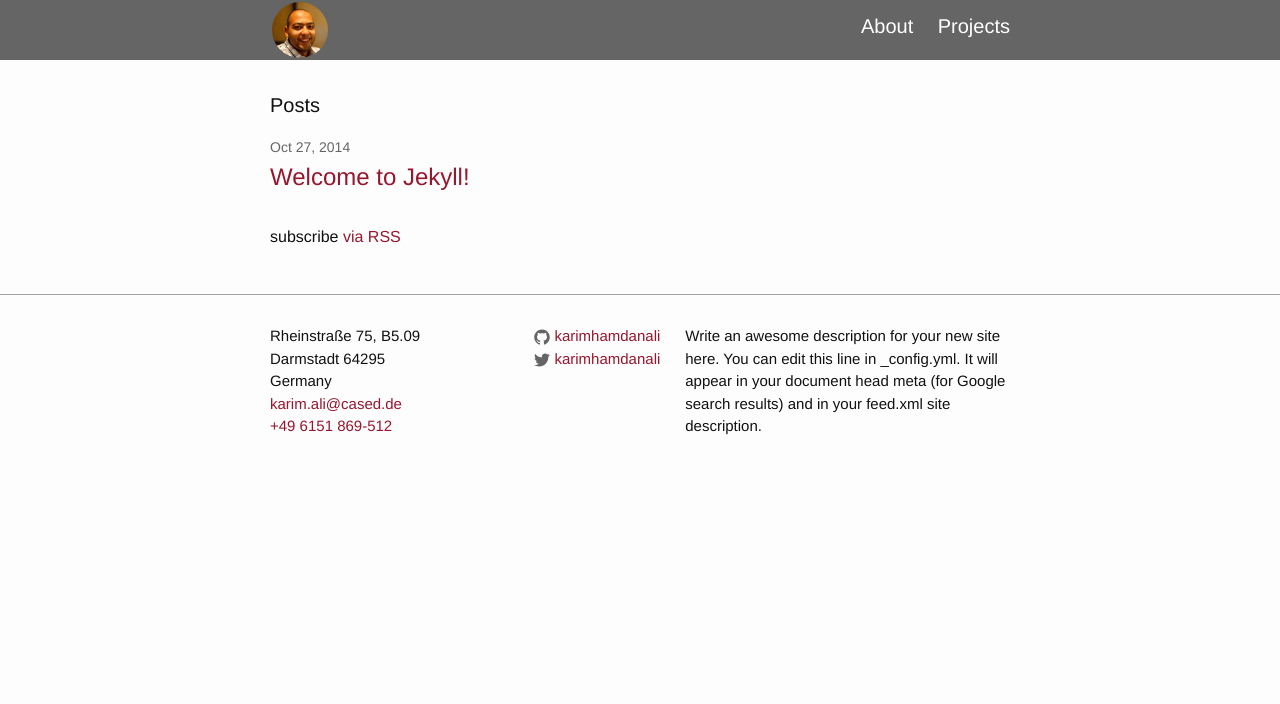
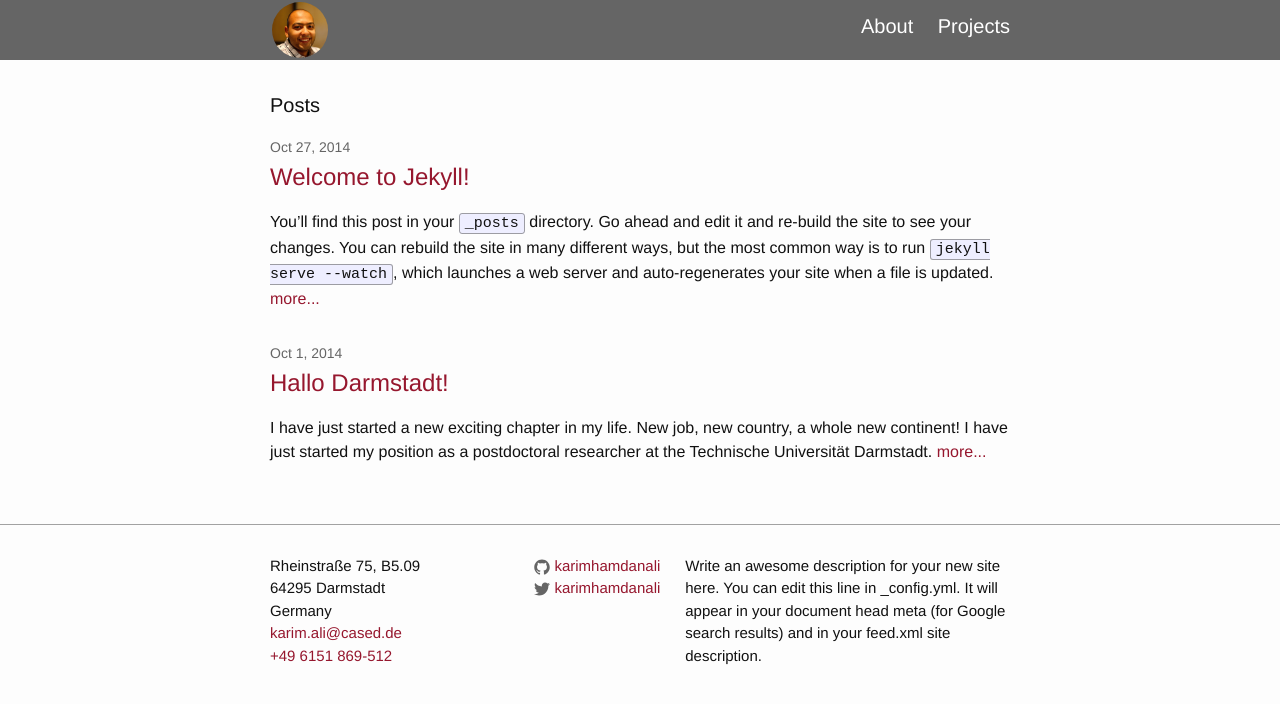
Before and after one commit to karimhamdanali/karimhamdanali.github.io, a Jekyll site: the page built from index.html, in a window 1280 px wide. Shown: the top 704 px of the page. Built offline with Jekyll 4.4.1, drawn with Linux system fonts in a browser that asks for light colours.

Commit message:
adding post about moving to TUD

```diff
--- a/_includes/footer.html
+++ b/_includes/footer.html
@@ -5,7 +5,7 @@
             <div class="footer-col  footer-col-1">
                 <ul class="contact-list">
                     <li>{{ site.address }}</li>
-                    <li>{{ site.city }} {{ site.zipcode }}</li>
+                    <li>{{ site.zipcode }} {{ site.city }}</li>
                     <li>{{ site.country }}</li>
                     <li><a href="mailto:{{ site.email }}">{{ site.email }}</a></li>
                     <li><a href="tel:{{ site.phone }}">{{ site.phoneform }}</a></li>
--- /dev/null
+++ b/_posts/2014-10-01-hallo-darmstadt.markdown
@@ -0,0 +1,15 @@
+---
+layout: post
+title:  "Hallo Darmstadt!"
+date:   2014-10-01 08:30:00
+categories: jobs tud
+---
+I have just started a new exciting chapter in my life. New job, new country, a whole new continent! I have just started
+my position as a postdoctoral researcher at the Technische Universit&auml;t Darmstadt.
+
+I am working within the [Secure Software Engineering (SSE) group][sseblog] which is led by [Eric Bodden][bodden].
+My main focus will be exploring static analysis techniques that can automatically detect misuses of cryptographic APIs
+in Java applications.
+
+[bodden]:    http://bodden.de
+[sseblog]:   http://sseblog.ec-spride.de/
--- a/index.html
+++ b/index.html
@@ -3,21 +3,18 @@ layout: default
 ---
 
 <div class="home">
-
 	<h1 class="page-heading">Posts</h1>
 
 	<ul class="post-list">
 	{% for post in site.posts %}
 		<li>
 			<span class="post-meta">{{ post.date | date: "%b %-d, %Y" }}</span>
-
 			<h2>
 				<a class="post-link" href="{{ post.url | prepend: site.baseurl }}">{{ post.title }}</a>
 			</h2>
+			{{ post.excerpt | remove: '</p>'}}<a href="{{ post.url | prepend: site.baseurl }}">more...</a></p>
 		</li>
     {% endfor %}
     </ul>
-
-  <p class="rss-subscribe">subscribe <a href="{{ "/feed.xml" | prepend: site.baseurl }}">via RSS</a></p>
-
+  <!-- <p class="rss-subscribe">subscribe <a href="{{ "/feed.xml" | prepend: site.baseurl }}">via RSS</a></p> -->
 </div>
```
Also changed, not shown: _posts/2014-10-27-welcome-to-jekyll.markdown (+7 -3 lines). Lines whose indentation alone changed are shown as unchanged.
